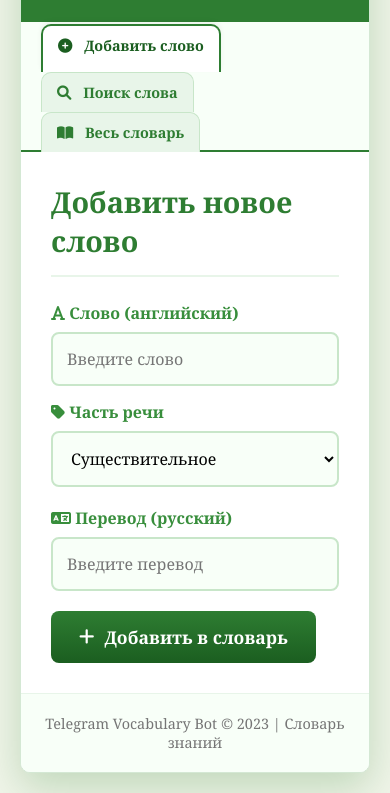
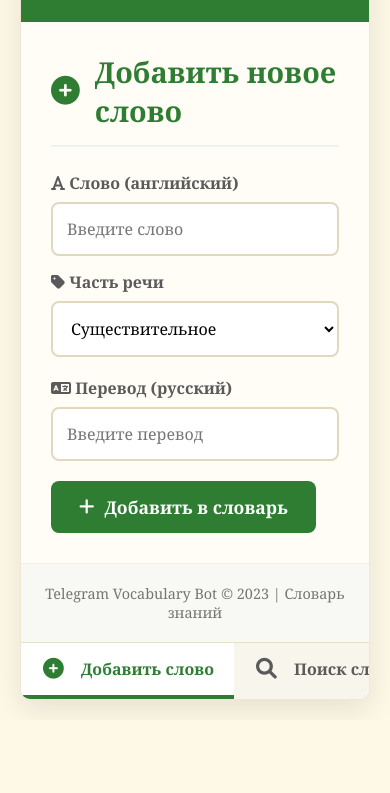
Before and after one commit to jebb2108/jebb2108.github.io, a plain HTML site: page index.html in a window 390 px wide. Shown: the part 136-929 px from the top of the page. After the commit the page ends 856 px from the top, so only its background shows below. Drawn offline with Linux system fonts and the light colour scheme.

Commit message:
Update index.html

```diff
--- a/index.html
+++ b/index.html
@@ -14,7 +14,7 @@
         }
 
         body {
-            background: #f0f5e9;
+            background: #fef9e7; /* Пожелтевший белый фон */
             display: flex;
             justify-content: center;
             align-items: center;
@@ -25,20 +25,28 @@
         .book-container {
             position: relative;
             width: 100%;
-            max-width: 900px;
-            background: #fff;
+            max-width: 1000px;
+            background: #fffdf6; /* Слегка желтоватый фон */
             border-radius: 10px;
-            box-shadow: 0 15px 40px rgba(0, 100, 0, 0.2);
+            box-shadow: 0 10px 30px rgba(0, 0, 0, 0.1);
             overflow: hidden;
-            border: 1px solid #d4e8d4;
+            border: 1px solid #f0e6d2;
+            display: flex;
+            min-height: 700px;
+        }
+
+        /* Основное содержимое */
+        .content-area {
+            flex: 1;
+            display: flex;
+            flex-direction: column;
         }
 
         .book-header {
-            background: #2e7d32;
+            background: #2e7d32; /* Зеленый цвет для заголовка */
             color: white;
             padding: 25px 30px;
             text-align: center;
-            position: relative;
         }
 
         .book-title {
@@ -56,52 +64,51 @@
             font-size: 1rem;
         }
 
-        /* Закладки */
-        .bookmarks {
-            display: flex;
-            background: #f8fff8;
-            border-bottom: 2px solid #2e7d32;
-            padding: 0 20px;
+        /* Закладки справа */
+        .bookmarks-sidebar {
+            width: 220px;
+            background: #f8f5ec;
+            border-left: 1px solid #e8e0c9;
+            padding: 20px 0;
         }
 
         .bookmark {
-            padding: 15px 25px;
-            background: #e8f5e9;
-            color: #2e7d32;
+            padding: 18px 25px;
+            color: #5a5a5a;
             font-weight: 600;
-            border: 1px solid #c8e6c9;
-            border-bottom: none;
-            border-radius: 10px 10px 0 0;
             cursor: pointer;
-            margin-right: 5px;
             transition: all 0.3s;
             position: relative;
-            top: 2px;
+            display: flex;
+            align-items: center;
+            gap: 15px;
+            border-left: 4px solid transparent;
         }
 
         .bookmark.active {
             background: #fff;
-            color: #1b5e20;
-            border-color: #2e7d32;
-            border-width: 2px;
-            padding-bottom: 17px;
-            z-index: 2;
-            box-shadow: 0 -3px 5px rgba(0,0,0,0.05);
+            color: #2e7d32;
+            border-left: 4px solid #2e7d32;
+            font-weight: 700;
+        }
+
+        .bookmark:hover:not(.active) {
+            background: #f0ede3;
+            color: #2e7d32;
         }
 
         .bookmark i {
-            margin-right: 8px;
-        }
-
-        .bookmark:hover:not(.active) {
-            background: #dcedc8;
+            font-size: 1.3rem;
+            width: 25px;
+            text-align: center;
         }
 
         /* Страницы */
         .page {
             display: none;
             padding: 30px;
-            min-height: 500px;
+            flex: 1;
+            overflow-y: auto;
         }
 
         .page.active {
@@ -120,6 +127,9 @@
             padding-bottom: 15px;
             border-bottom: 2px solid #e8f5e9;
             font-size: 1.8rem;
+            display: flex;
+            align-items: center;
+            gap: 15px;
         }
 
         /* Формы */
@@ -130,7 +140,7 @@
         label {
             display: block;
             margin-bottom: 8px;
-            color: #388e3c;
+            color: #5a5a5a;
             font-weight: 600;
         }
 
@@ -147,10 +157,10 @@
         input, select {
             width: 100%;
             padding: 14px;
-            border: 2px solid #c8e6c9;
+            border: 2px solid #e0d9c0;
             border-radius: 8px;
             font-size: 1rem;
-            background: #f8fff8;
+            background: #fff;
             transition: all 0.3s;
         }
 
@@ -161,7 +171,7 @@
         }
 
         .btn {
-            background: linear-gradient(to bottom, #2e7d32, #1b5e20);
+            background: #2e7d32; /* Зеленый цвет для кнопок */
             color: white;
             border: none;
             padding: 14px 28px;
@@ -176,9 +186,9 @@
         }
 
         .btn:hover {
-            background: linear-gradient(to bottom, #388e3c, #2e7d32);
+            background: #388e3c;
             transform: translateY(-2px);
-            box-shadow: 0 5px 15px rgba(0, 100, 0, 0.2);
+            box-shadow: 0 5px 15px rgba(0, 100, 0, 0.1);
         }
 
         .btn:active {
@@ -186,14 +196,14 @@
         }
 
         .btn-secondary {
-            background: linear-gradient(to bottom, #5a6268, #4a545c);
+            background: #5a6268;
         }
 
         /* Результаты */
         #searchResult {
             margin-top: 25px;
             padding: 25px;
-            background: #e8f5e9;
+            background: #f8f9f5;
             border-radius: 8px;
             border-left: 4px solid #2e7d32;
             display: none;
@@ -220,7 +230,7 @@
         }
 
         .word-info div {
-            background: #f1f8e9;
+            background: #e8f5e9;
             padding: 10px 15px;
             border-radius: 6px;
             font-weight: 500;
@@ -230,9 +240,10 @@
         .table-container {
             max-height: 400px;
             overflow-y: auto;
-            border: 2px solid #e8f5e9;
+            border: 2px solid #f0ede3;
             border-radius: 8px;
             padding: 5px;
+            background: #fff;
         }
 
         table {
@@ -241,7 +252,7 @@
         }
 
         th, td {
-            border-bottom: 1px solid #e8f5e9;
+            border-bottom: 1px solid #f0ede3;
             padding: 15px;
             text-align: left;
         }
@@ -254,11 +265,11 @@
         }
 
         tr:nth-child(even) {
-            background-color: #f8fff8;
+            background-color: #fcfcf8;
         }
 
         tr:hover {
-            background-color: #f1f8e9;
+            background-color: #f5f7f0;
         }
 
         .actions {
@@ -300,11 +311,11 @@
         }
 
         .success {
-            background: linear-gradient(to right, #2e7d32, #4caf50);
+            background: #2e7d32;
         }
 
         .error {
-            background: linear-gradient(to right, #c62828, #d32f2f);
+            background: #c62828;
         }
 
         .loading-overlay {
@@ -341,24 +352,40 @@
             padding: 20px;
             color: #757575;
             font-size: 0.9rem;
-            background: #f8fff8;
-            border-top: 1px solid #e8f5e9;
+            background: #f8f9f5;
+            border-top: 1px solid #f0ede3;
         }
 
         /* Адаптивность */
         @media (max-width: 768px) {
+            .book-container {
+                flex-direction: column;
+            }
+
+            .bookmarks-sidebar {
+                width: 100%;
+                display: flex;
+                overflow-x: auto;
+                padding: 0;
+                border-left: none;
+                border-top: 1px solid #e8e0c9;
+            }
+
+            .bookmark {
+                padding: 15px 20px;
+                border-left: none;
+                border-bottom: 4px solid transparent;
+                white-space: nowrap;
+            }
+
+            .bookmark.active {
+                border-left: none;
+                border-bottom: 4px solid #2e7d32;
+            }
+
             .input-row {
                 flex-direction: column;
                 gap: 15px;
-            }
-
-            .bookmarks {
-                flex-wrap: wrap;
-            }
-
-            .bookmark {
-                padding: 10px 15px;
-                font-size: 0.9rem;
             }
 
             .book-title {
@@ -369,24 +396,13 @@
 </head>
 <body>
     <div class="book-container">
+        <div class="content-area">
             <div class="book-header">
                 <div class="book-title">
                     <i class="fas fa-book"></i> Мой словарь
                 </div>
                 <div class="user-info">
                     Пользователь ID: <span id="userId">загрузка...</span>
-            </div>
-        </div>
-
-        <div class="bookmarks">
-            <div class="bookmark active" data-page="add-word">
-                <i class="fas fa-plus-circle"></i> Добавить слово
-            </div>
-            <div class="bookmark" data-page="search-word">
-                <i class="fas fa-search"></i> Поиск слова
-            </div>
-            <div class="bookmark" data-page="all-words">
-                <i class="fas fa-book-open"></i> Весь словарь
                 </div>
             </div>
 
@@ -397,7 +413,7 @@
 
             <!-- Страница добавления слова -->
             <div id="add-word" class="page active">
-            <h2 class="page-title">Добавить новое слово</h2>
+                <h2 class="page-title"><i class="fas fa-plus-circle"></i> Добавить новое слово</h2>
 
                 <div class="form-group">
                     <div class="input-row">
@@ -430,7 +446,7 @@
 
             <!-- Страница поиска слова -->
             <div id="search-word" class="page">
-            <h2 class="page-title">Поиск перевода</h2>
+                <h2 class="page-title"><i class="fas fa-search"></i> Поиск перевода</h2>
 
                 <div class="input-row">
                     <div class="input-group" style="flex: 3;">
@@ -455,7 +471,7 @@
 
             <!-- Страница со всеми словами -->
             <div id="all-words" class="page">
-            <h2 class="page-title">Весь словарь</h2>
+                <h2 class="page-title"><i class="fas fa-book-open"></i> Весь словарь</h2>
 
                 <button class="btn btn-secondary" id="refreshWordsBtn">
                     <i class="fas fa-sync"></i> Обновить список
@@ -483,6 +499,26 @@
 
             <div class="book-footer">
                 <p>Telegram Vocabulary Bot &copy; 2023 | Словарь знаний</p>
+            </div>
+        </div>
+
+        <!-- Закладки справа -->
+        <div class="bookmarks-sidebar">
+            <div class="bookmark active" data-page="add-word">
+                <i class="fas fa-plus-circle"></i> Добавить слово
+            </div>
+            <div class="bookmark" data-page="search-word">
+                <i class="fas fa-search"></i> Поиск слова
+            </div>
+            <div class="bookmark" data-page="all-words">
+                <i class="fas fa-book-open"></i> Весь словарь
+            </div>
+            <div class="bookmark" data-page="instructions">
+                <i class="fas fa-info-circle"></i> Инструкция
+            </div>
+            <div class="bookmark" data-page="statistics">
+                <i class="fas fa-chart-bar"></i> Статистика
+            </div>
         </div>
     </div>
 
@@ -546,6 +582,9 @@
             document.getElementById('addWordBtn').addEventListener('click', addWord);
             document.getElementById('searchBtn').addEventListener('click', findTranslation);
             document.getElementById('refreshWordsBtn').addEventListener('click', loadWords);
+
+            // Загружаем слова при открытии страницы
+            loadWords();
         });
 
         // ================ API ФУНКЦИИ ================ //
@@ -568,7 +607,7 @@
                 wordsData = await response.json();
 
                 if (wordsData.length === 0) {
-                    wordsListElement.innerHTML = '<tr><td colspan="4" style="text-align: center;">Словарь пуст</td></tr>';
+                    wordsListElement.innerHTML = '<tr><td colspan="4" style="text-align: center; padding: 30px;">Словарь пуст. Начните добавлять слова!</td></tr>';
                 } else {
                     wordsData.forEach(word => {
                         const row = document.createElement('tr');
@@ -596,7 +635,7 @@
 
             } catch (error) {
                 console.error('Ошибка загрузки слов:', error);
-                wordsListElement.innerHTML = '<tr><td colspan="4" style="text-align: center; color: #c62828;">Ошибка загрузки данных</td></tr>';
+                wordsListElement.innerHTML = '<tr><td colspan="4" style="text-align: center; color: #c62828; padding: 30px;">Ошибка загрузки данных</td></tr>';
                 showNotification('Ошибка загрузки слов из словаря', 'error');
             } finally {
                 wordsLoading.style.display = 'none';
```
Lines whose indentation alone changed are shown as unchanged.
